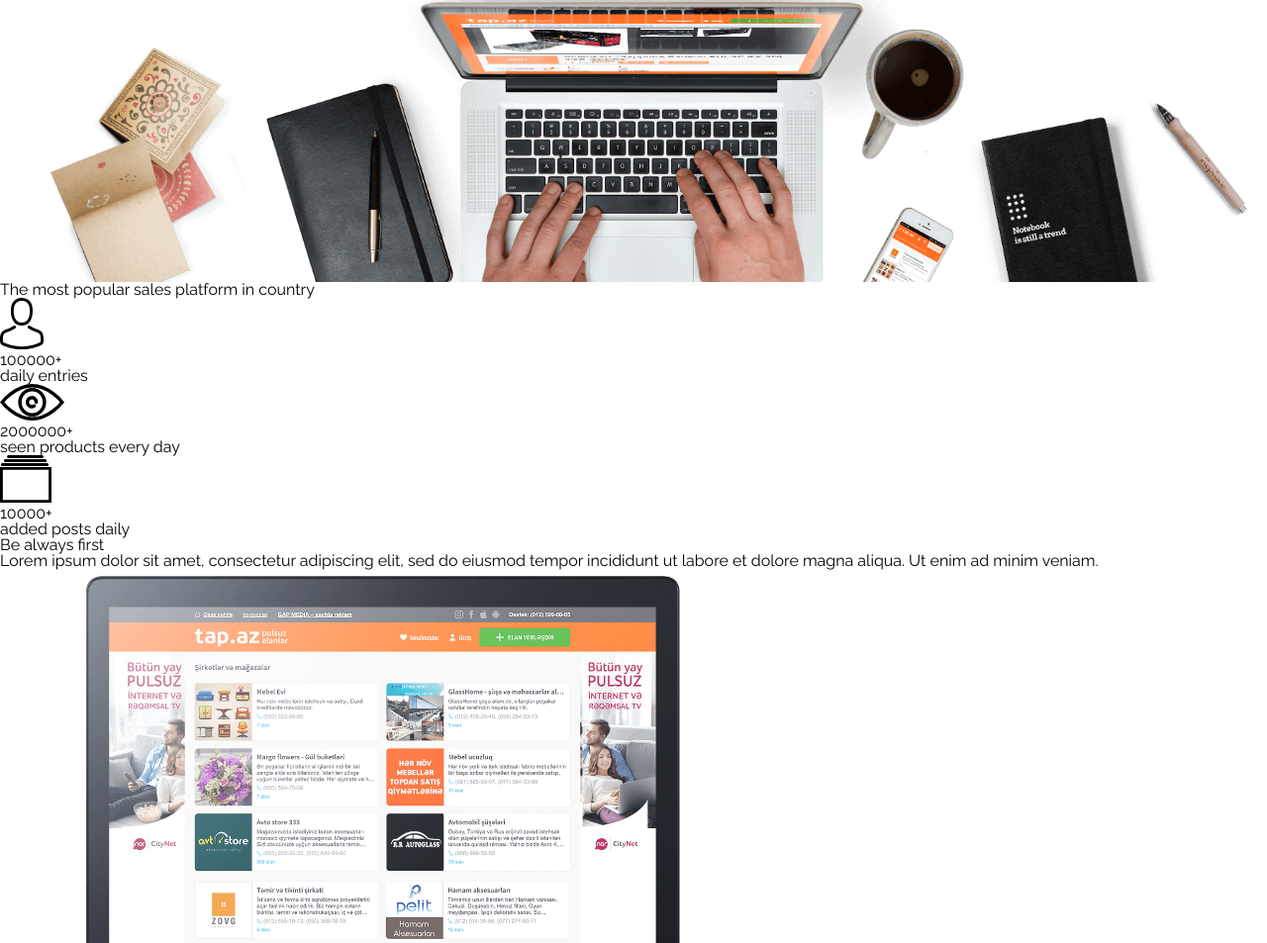
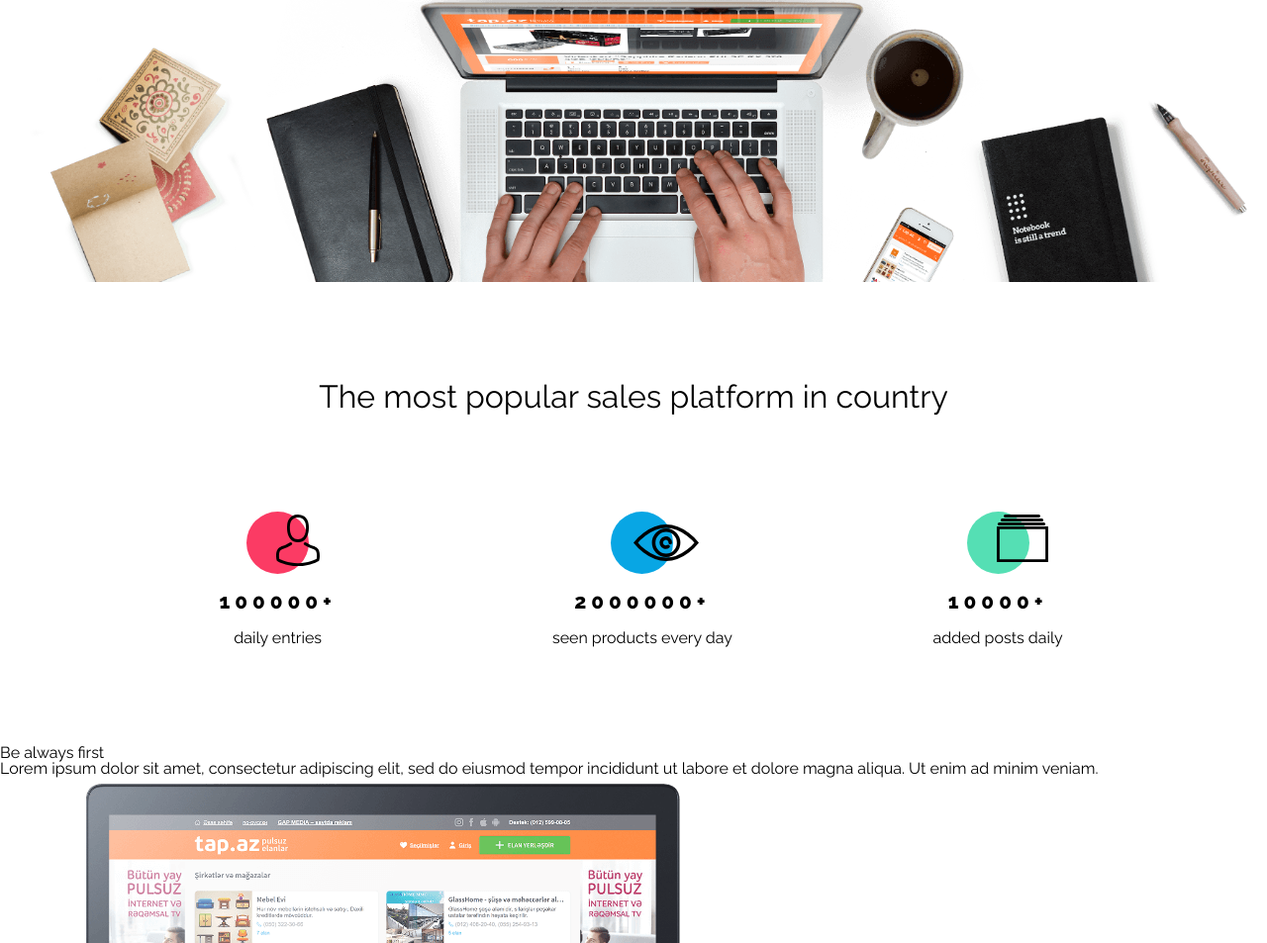
Before and after one commit to PrzemyslawMachola/Best-shop, a website: page index.html in a window 1280 px wide. Shown: the part 515-1468 px from the top of the page at 99% size. Drawn offline with nearby package versions, Linux system fonts and the light colour scheme.

Commit message:
section stats

```diff
--- a/css/style.css
+++ b/css/style.css
@@ -15,53 +15,7 @@
 
 
 
-.stats {
-    text-align: center;
-}
 
-h2 {
-    font-size: 2em;
-    margin-top: 100px;
-}
-
-.stats__container {
-    display: flex;
-    justify-content: center;
-}
-
-.stats__column {
-    display: flex;
-    flex-direction: column;
-    align-items: center;
-    margin: 100px;
-}
-.circle {
-    width: 63px;
-    height: 63px;
-    border-radius: 50%;
-    position: relative;
-}
-
-.stats__img {
-    position: absolute;
-    left:30px;
-    top: 3px;
-}
-.stats__eye {
-    position: absolute;
-    left:23px;
-    top: 13px;
-}
-.stats__value {
-    font-size: 1.3em;
-    font-weight: 800;
-    letter-spacing: 5px;
-    padding: 18px;
-}
-.stats__description {
-    font-size: 1em;
-    color: var(--color-grey);
-}
 .benefits {
     width: 100%;
     background: var(--color-light-grey);
--- a/index.html
+++ b/index.html
@@ -38,24 +38,24 @@
     <img class="open__image" src="./assets/Background.png">
 </section>
 <section class="stats" id="stats">
-    <h2>The most popular sales platform in country</h2>
+    <h2 class="stats__title">The most popular sales platform in country</h2>
     <div class="stats__container">
         <div class="stats__column">
-            <div class="circle background-red">
+            <div class="circle red">
                 <img class="stats__img" src="assets/Person.svg">
             </div>
             <p class="stats__value">100000+</p>
             <p class="stats__description">daily entries</p>
         </div>
         <div class="stats__column">
-            <div class="circle background-blue">
+            <div class="circle blue">
                 <img class="stats__eye" src="assets/Eye.svg">
             </div>
             <p class="stats__value">2000000+</p>
             <p class="stats__description">seen products every day</p>
         </div>
         <div class="stats__column">
-            <div class="circle background-green">
+            <div class="circle green">
                 <img class="stats__img" src="assets/Catalog.svg">
             </div>
             <p class="stats__value">10000+</p>
--- a/scss/elements/_stats.scss
+++ b/scss/elements/_stats.scss
@@ -0,0 +1,76 @@
+.stats {
+  text-align: center;
+
+  &__title {
+    font-size: 2em;
+    margin-top: 100px;
+    padding: 0 30px;
+    @include tablet {
+      padding: 0;
+    }
+  }
+
+  .stats__container {
+    display: flex;
+    flex-direction: column;
+    justify-content: center;
+    align-items: center;
+    @include tablet {
+      flex-direction: row;
+    }
+  }
+
+  .stats__column {
+    display: flex;
+    flex-direction: column;
+    align-items: center;
+    margin: 30px;
+    @include tablet {
+      margin: 60px;
+    }
+    @include desktop {
+      margin: 100px;
+    }
+  }
+
+  .circle {
+    width: 63px;
+    height: 63px;
+    border-radius: 50%;
+    position: relative;
+  }
+  .red {
+    background: $color-secondary;
+  }
+  .blue {
+    background: $color-main;
+  }
+  .green {
+    background: $color-third;
+  }
+
+
+  .stats__img {
+    position: absolute;
+    left: 30px;
+    top: 3px;
+  }
+
+  .stats__eye {
+    position: absolute;
+    left: 23px;
+    top: 13px;
+  }
+
+  .stats__value {
+    font-size: 1.3em;
+    font-weight: 800;
+    letter-spacing: 5px;
+    padding: 18px;
+  }
+
+  .stats__description {
+    font-size: 1em;
+    color: var(--color-grey);
+  }
+}
```
Also changed, not shown: css/main.css, 1 other file.
